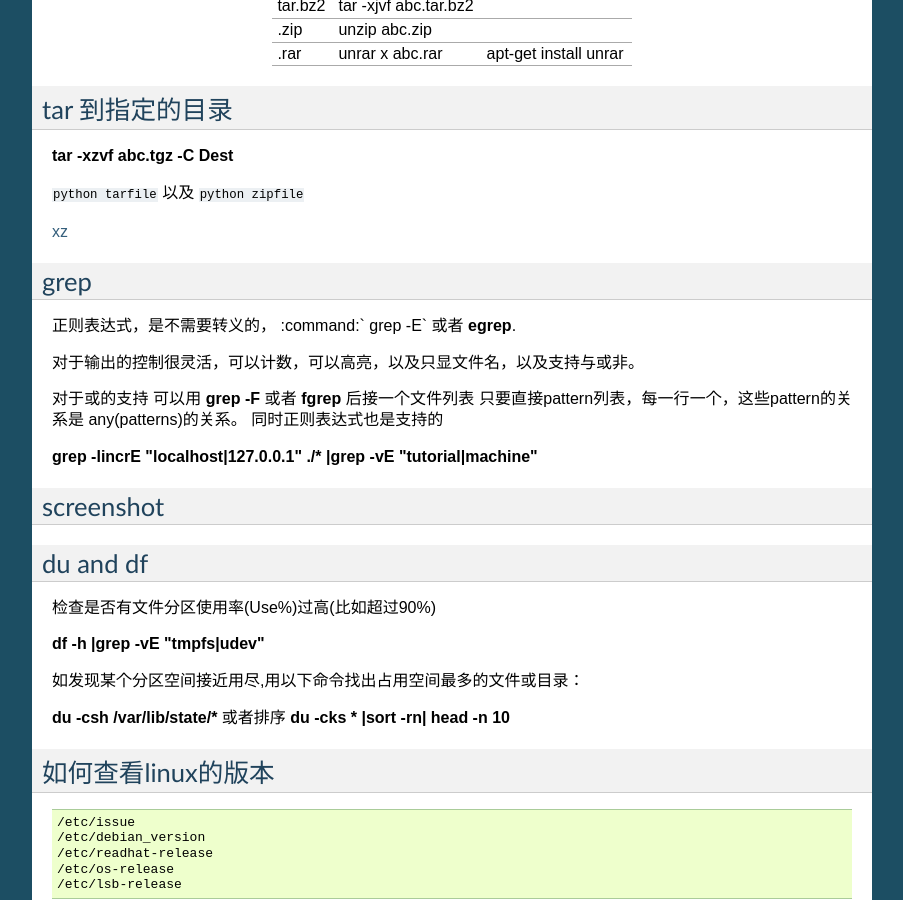
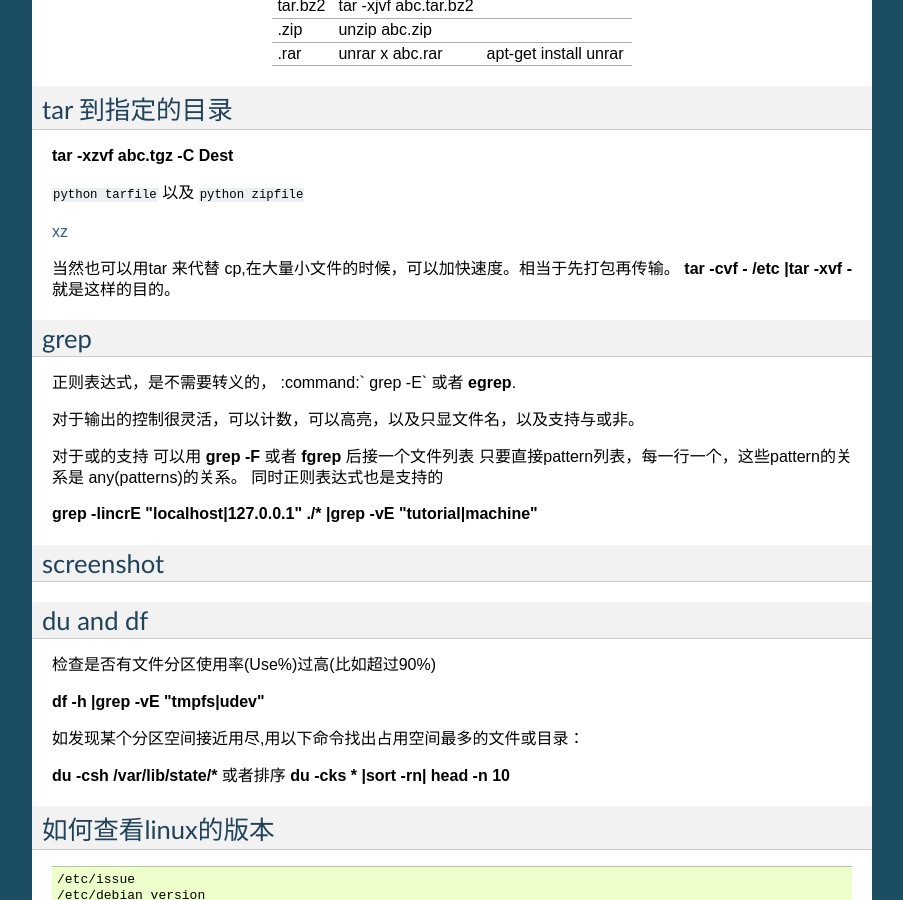
Before and after one commit to gwli/MyLinux, a Sphinx documentation site: the page built from source/content/Stage_1/command.rst, in a window 1280 px wide and 900 px high, scrolled down 1024 px. Shown: the whole window, without its empty margins (198-1101 px from the left). Built offline with Sphinx 7.4.7, drawn with Linux system fonts in a browser that asks for light colours; formulas are drawn with MathJax 3.

Commit message:
添加了 tar 代替 cp的高效

```diff
--- a/source/content/Stage_1/command.rst
+++ b/source/content/Stage_1/command.rst
@@ -61,6 +61,9 @@ tar 到指定的目录
 ``python tarfile`` 以及 ``python zipfile``
 
 `xz <http://en.wikipedia.org/wiki/Xz>`_
+
+当然也可以用tar 来代替 cp,在大量小文件的时候，可以加快速度。相当于先打包再传输。
+:command:`tar -cvf - /etc |tar -xvf -` 就是这样的目的。
 
 grep
 ----
```
